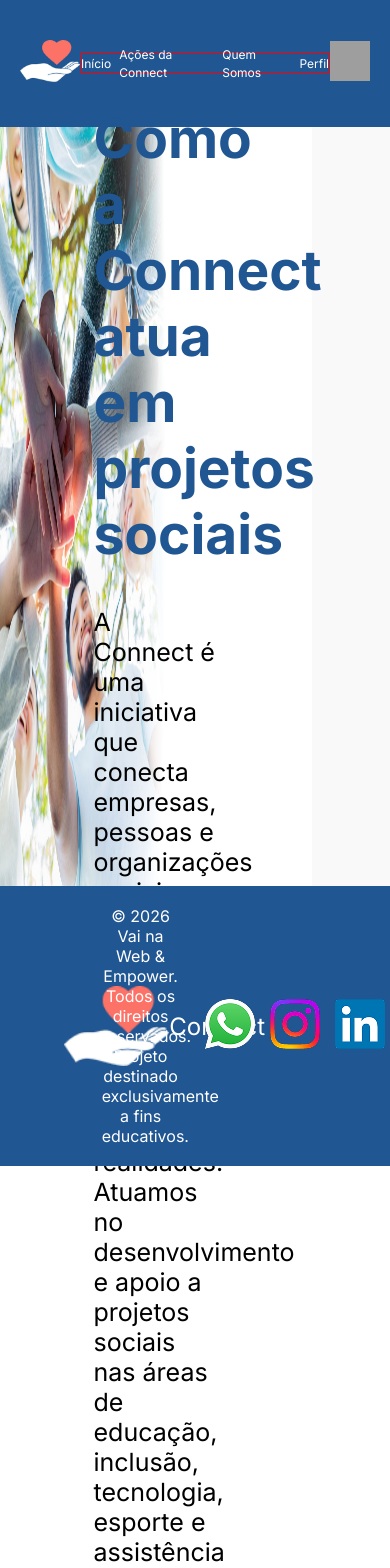
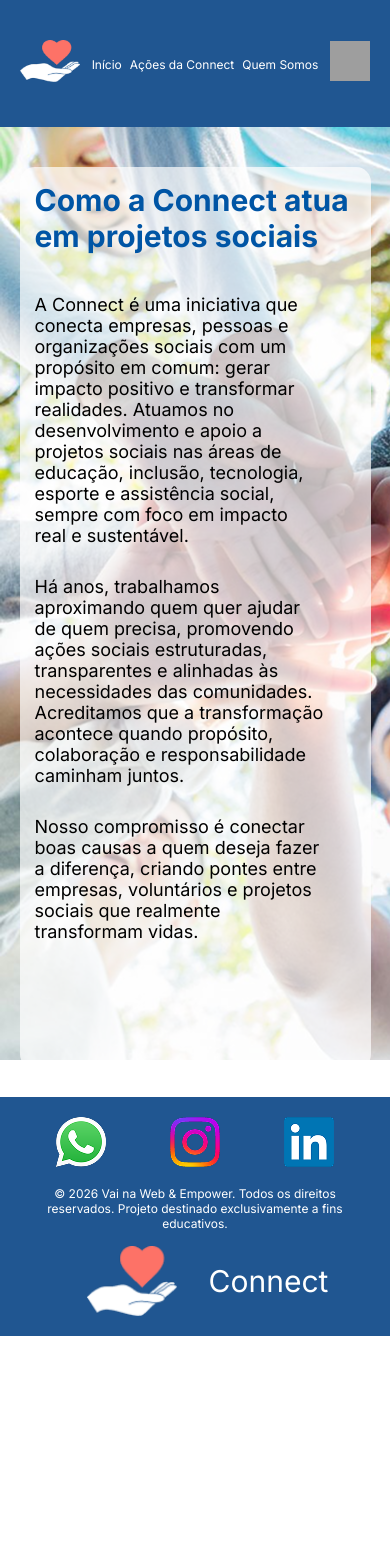
Before and after one commit to jeffersondavidsds/Desafio-Final-Conect, a React (Vite) app: page /quemsomos in a window 390 px wide. Shown: the top 1568 px of the page. After the commit the page ends 1336 px from the top, so only its background shows below. Built offline with nearby package versions, Linux system fonts and the light colour scheme; grey boxes are pictures that could not be loaded.

Commit message:
início do processo de responsividade de todas as páginas

```diff
--- a/src/componentes/AcoesdaConnect/acoes.module.scss
+++ b/src/componentes/AcoesdaConnect/acoes.module.scss
@@ -47,11 +47,16 @@
         flex-wrap: wrap;
         gap: 2rem;
 
+        img{
+            width: 325px;
+            height: 18vh;
+        }
+
         .cards{
             background-color: #2057916b;
             border-radius: 8px;
             width: 380px;
-            height: 50vh;
+            height: 60vh;
             display: flex;
             flex-direction: column;
             align-items: center;
@@ -101,3 +106,46 @@
         }
     }
 }
+
+@media (min-width: 201px) and (max-width: 768px) {
+
+    .introAcoes{
+        h1{
+            font-size: 40px;
+        }
+
+        p{
+            width: 95%;
+            font-size: 18px;
+        }
+    }
+
+    .acoesContainer{
+        .acoesCards{
+            width: 90%;
+
+        img{
+            width: 250px;
+            height: 15vh;
+        }
+
+            .cards{
+                width: 90%;
+                height: 50vh;
+                display: flex;
+                flex-direction: column;
+                align-items: center;
+                justify-content: center;
+                padding: 1rem;
+                gap: 1rem;
+                h2{
+                    font-size: 20px;
+                }
+
+                p{
+                    font-size: 14px;
+                }
+            }
+        }
+    }
+}
--- a/src/componentes/Footer/footer.module.scss
+++ b/src/componentes/Footer/footer.module.scss
@@ -6,7 +6,7 @@
     margin: 0;
     padding: 10px;
     width: 100%;
-    position: relative;
+
 }
 
     .navBarFooter{
@@ -72,3 +72,47 @@
     font-size: 16px;
     color: white;
 }
+
+
+@media (min-width: 201px) and (max-width: 768px) {
+
+    .footer{
+        flex-direction: column-reverse;
+        align-items: center;
+        padding: 10px 0;
+        gap: 15px;
+    }
+
+    .navBarFooter{
+        flex-direction: column-reverse;
+        align-items: center;
+        gap: 15px;
+    }
+
+    .logoContainer{
+        width: 50%;
+        justify-content: center;
+        gap: 2rem;
+
+        .logo{
+            width: 90px;
+            height: 70px;
+        }
+
+        .nomeLogo{
+            font-size: 30px;
+            font-style: normal;
+        }
+    }
+
+    .direitos{
+        width: 100%;
+        margin-right: 0;
+        font-size: 12px;
+        font-style: normal;
+    }
+
+    .redesSociais{
+        gap: 4rem;
+    }
+}
--- a/src/componentes/Inicio/inicio.module.scss
+++ b/src/componentes/Inicio/inicio.module.scss
@@ -9,22 +9,25 @@
 }
 
 .textos{
+    margin: 0;
     width: 76%;
+    height: 50vh;
 
     h1{
-    width:75%;
+    width:100%;
     font-family: "Source Sans 3", sans-serif;
     color: #205691;
-    font-size: 125px;
+    font-size: 130px;
     font-style: normal;
     font-weight: 900;
     font-weight: bold;
     line-height: 100%;
+    margin-bottom: 3rem;
 
     }
     p{
 
-        width: 55%;
+        width:80%;
         color: #205691;
         margin-top: 1rem;
         font-size: 30px;
@@ -37,17 +40,15 @@
 }
 
 .imagemContainer{
-    margin-right:1rem;
-    width: 30%;
-    right:15%;
-    position: relative;
+    margin: 0;
+    width: 64%;
+
     .imagem{
 
         width: 450px;
         height: 90vh;
-        position: relative;
         img{
-            width: 860px;
+            width: 810px;
             height: 100vh;
 
 
@@ -69,8 +70,10 @@
 
     .textos{
         width: 90%;
+        height: 30vh;
         text-align: center;
         margin: 2rem;
+        margin-bottom: 0;
 
         h1{
             width: 100%;
@@ -84,8 +87,10 @@
     }
 
     .imagemContainer{
+        display: flex;
+        justify-content: center;
         width: 100%;
-        left: 5rem;
+
         .imagem{
             width: 70%;
             height: 45vh;
--- a/src/componentes/NavBar/NavBar.jsx
+++ b/src/componentes/NavBar/NavBar.jsx
@@ -22,7 +22,7 @@ function NavBar() {
                 <p><Link to="/">Início</Link></p>
                 <p><Link to="/acoes">Ações da Connect</Link></p>
                 <p><Link to="/quemsomos">Quem Somos</Link></p>
-                <p><Link to="/perfil">Perfil</Link></p>
+
             </div>
             <Link to="/perfil">
             <img src={fotoperfil} alt="Foto de Perfil" className={styles.fotoperfil} />
--- a/src/componentes/NavBar/navbar.module.scss
+++ b/src/componentes/NavBar/navbar.module.scss
@@ -82,7 +82,6 @@
         flex-direction: row;
         align-items: center;
         justify-content: center;
-        border: red solid 1px;
         width: 100%;
         height: 20px;
         flex-direction: row;
--- a/src/componentes/Perfil/perfil.module.scss
+++ b/src/componentes/Perfil/perfil.module.scss
@@ -104,3 +104,127 @@
     width: 60%;
     height: 60vh;
 }
+
+
+@media (min-width: 201px) and (max-width: 800px) {
+
+
+    .container{
+
+        display: flex;
+        flex-direction: column;
+        align-items: center;
+        justify-content: center;
+        height: 90vh;
+        width: 100%;
+
+        img{
+        box-shadow: 4px 4px 4px #158000;
+        width: 160px;
+        height: 160px;
+        border-radius: 100%;
+        margin: 0;;
+    }
+
+    .info{
+
+        display: flex;
+        flex-direction: column;
+        align-items: center;
+        text-align: center;
+        gap: 10px;
+        width: 85%;
+    }
+
+    }
+
+    .perfilContainer{
+    border: #00000048 2px solid;
+    border-radius: 30px;
+    box-shadow: 0px 4px 4px #00000086;
+    display: flex;
+    flex-direction: column;
+    align-items: center;
+    justify-content: center;
+    gap: 20px;
+    margin: 10rem;
+    padding: 2rem;
+    width: 95%;
+    height: 80vh;
+
+        .perfil{
+
+        display: flex;
+        flex-direction: column;
+        justify-content: center;
+        align-items: center;
+        gap: 8px;
+        width: 100%;
+
+
+        h1{
+
+            width: 100%;
+            font-size: 30px;
+            font-weight: 700;
+            margin: 0;
+
+        }
+
+        h3{
+            font-weight: 500;
+            font-size: 16px;
+            color:#278733;
+
+        }
+
+        p{
+            font-weight: 400;
+            font-size: 16px;
+            color: #000000;
+            margin: 0;
+
+        }
+    }
+
+    .local{
+
+        display:flex;
+        flex-direction: column;
+        justify-content: center;
+        align-items: center;
+        font-size: 18px;
+        width: 100%;
+        gap: 10px;
+        font-weight: 400;
+        font-style: bold;
+    }
+
+    .atividades{
+
+        display:flex;
+        flex-wrap: wrap;
+        justify-content: center;
+        align-items: center;
+        width: 100%;
+        height: 10vh;
+        gap: 5px;
+
+        a{
+            width: 30%;
+            font-weight: 500;
+            font-size: 12px;
+            text-align: center;
+            color: #278733;
+            text-decoration: none;
+            background-color: #D4E7D6;
+            background-size: 30%;
+            padding: 7px;
+            border-radius: 10px;
+        }
+    }
+
+
+}
+
+}
--- a/src/componentes/QuemSomos/QuemSomos.jsx
+++ b/src/componentes/QuemSomos/QuemSomos.jsx
@@ -5,7 +5,8 @@ import styles from "../../componentes/QuemSomos/quemsomos.module.scss";
 function QueSomos() {
   return (
     <section className={styles.quemSomos}>
-      <img src={image} alt="Imagem Quem Somos" />
+      <div className={styles.imagem}>
+      </div>
       <section className={styles.textos}>
         <div className={styles.titulo}>
         <h1>Como a Connect atua em projetos sociais</h1>
--- a/src/componentes/QuemSomos/quemsomos.module.scss
+++ b/src/componentes/QuemSomos/quemsomos.module.scss
@@ -1,29 +1,21 @@
+
 .quemSomos {
-  display: flex;
-  flex-direction: column;
-  background-color: #f9f9f9;
+    background-image: url("/src/assets/backgroundQuemSomos.png");
+    background-repeat: no-repeat;
+    height: 100vh;
 
-
-
-    img {
-
-        width: 80%;
-        height: 90vh;
-
-    }
 
 
 
 .textos {
 
-    margin-left: 20px;
-    margin-top: 25px;
+    margin-left: 70rem;
+    padding-top: 6rem;
     width: 35%;
-    height: 80vh;
-    position: absolute;
-    top:5rem;
-    right: 10rem;
+    height: 100vh;
     font-family: "Inter", sans-serif;
+
+
 
 }
 
@@ -53,3 +45,36 @@
 }
 
 }
+@media (min-width: 201px) and (max-width: 800px){
+
+.quemSomos{
+    display: flex;
+    flex-direction: center;
+    justify-content: center;
+    height: 115vh;
+.textos{
+
+    background-color: #ffffffb2;
+    border-radius: 15px;
+    width: 90%;
+    height: 93%;
+    margin-top: 2.5rem;
+    margin-left: 0;
+    padding: 15px;
+
+    .titulo{
+        h1 {
+            color: rgb(0, 85, 165);
+            font-size: 30px;
+            width: 100%;
+        }
+    }
+
+    .conteudo {
+        p {
+            font-size: 18px;
+        }
+    }
+}
+}
+}
--- a/src/global.scss
+++ b/src/global.scss
@@ -3,3 +3,10 @@
     padding: 0;
     box-sizing: border-box;
 }
+
+body{
+    font-family: 'Inter', sans-serif;
+    background-color: #ffffff;
+    color: #000000;
+    overflow-x: hidden;
+}
```
